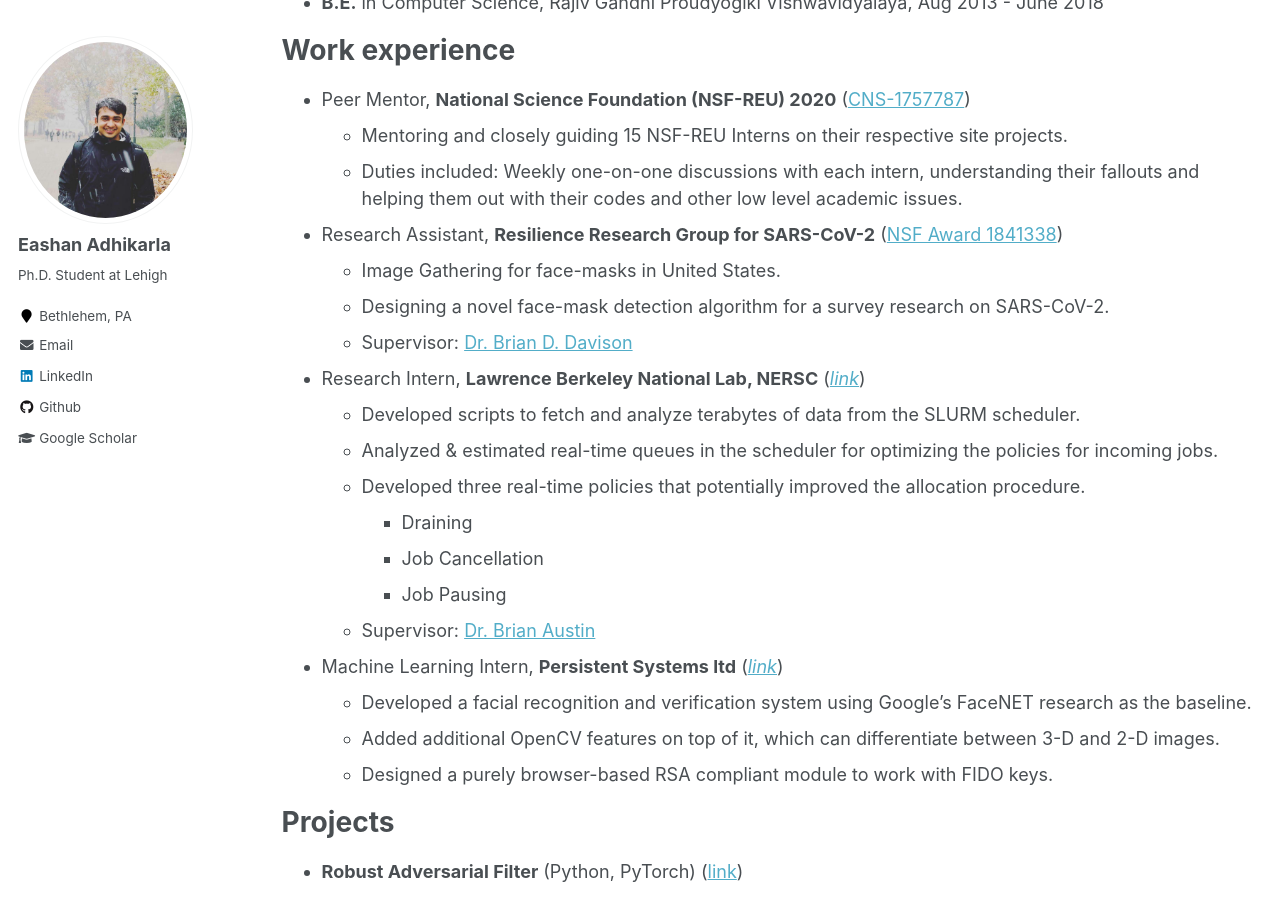
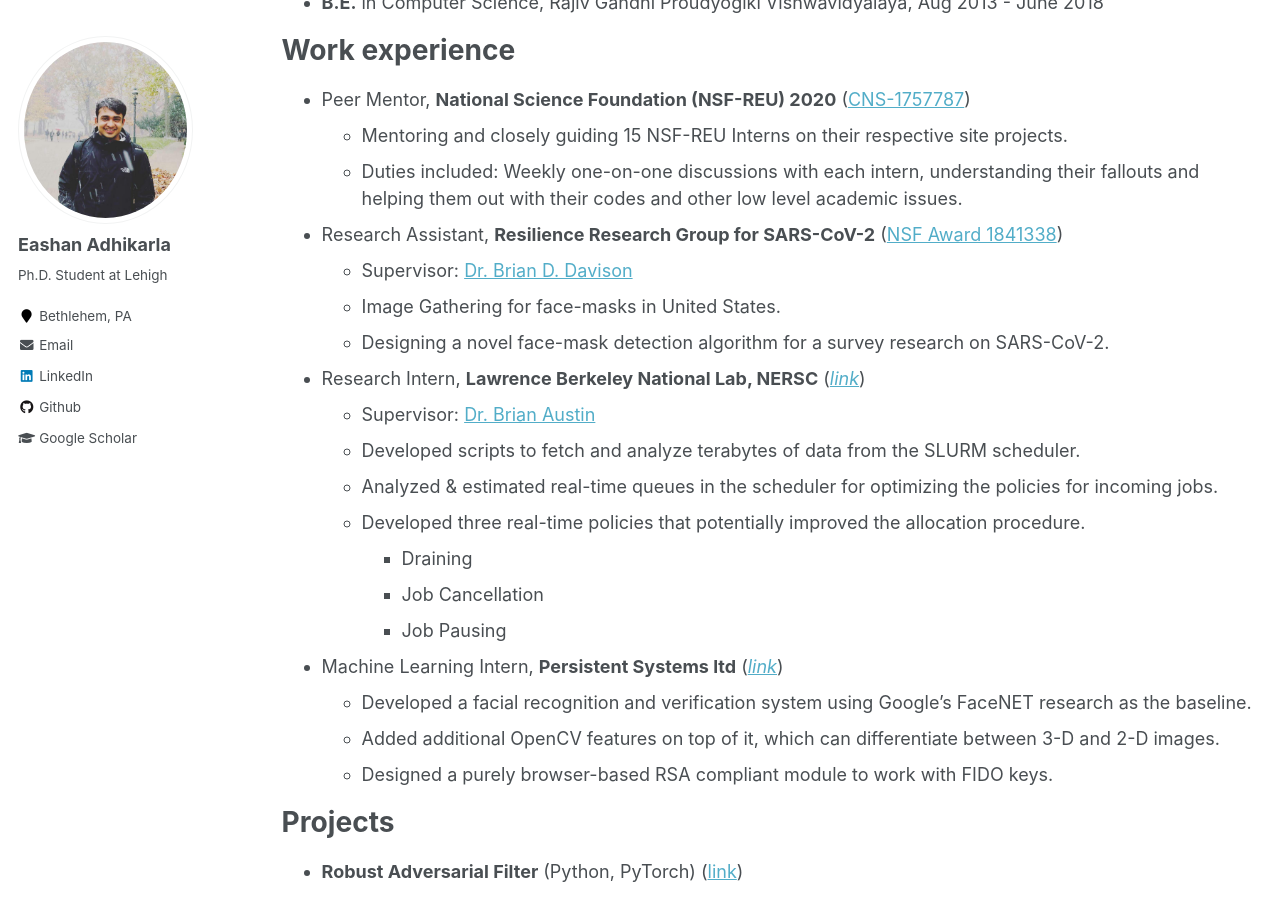
Before and after one commit to eashanadhikarla/eashanadhikarla.github.io, a Jekyll site: the page built from _pages/cv.md, in a window 1280 px wide and 900 px high, scrolled down 528 px. Built offline with Jekyll 4.4.1, drawn with Linux system fonts in a browser that asks for light colours.

Commit message:
resume update

```diff
--- a/_pages/cv.md
+++ b/_pages/cv.md
@@ -29,18 +29,18 @@
   * Duties included: Weekly one-on-one discussions with each intern, understanding their fallouts and helping them out with their codes and other low level academic issues.
 
 * Research Assistant, <b>Resilience Research Group for SARS-CoV-2</b> (<a href="https://converge.colorado.edu/resources/covid-19/working-groups/issues-impacts-recovery/cultural-perceptions-of-risk-behavioral-responses-and-community-resilience-in-covid-19">NSF Award 1841338</a>)
+  * Supervisor: <a href="http://www.cse.lehigh.edu/~brian/">Dr. Brian D. Davison</a>
   * Image Gathering for face-masks in United States.
   * Designing a novel face-mask detection algorithm for a survey research on SARS-CoV-2.
-  * Supervisor: <a href="http://www.cse.lehigh.edu/~brian/">Dr. Brian D. Davison</a>
 
 * Research Intern, <b>Lawrence Berkeley National Lab, NERSC</b> (<a href="https://cs.lbl.gov/news-media/news/2019/summer-student-researchers-wrap-up/"><i>link</i></a>) <!-- Embedded Link: https://cdn.cp.adobe.io/content/2/video/3d0f97fc-0135-492b-b4f0-6c0d269cc2d7/embed?api_key=MarvelCP1 -->
+  * Supervisor: <a href="https://www.nersc.gov/about/nersc-staff/advanced-technologies-group/brian-austin/">Dr. Brian Austin</a>
   * Developed scripts to fetch and analyze terabytes of data from the SLURM scheduler.
   * Analyzed & estimated real-time queues in the scheduler for optimizing the policies for incoming jobs.
   * Developed three real-time policies that potentially improved the allocation procedure.
     * Draining
     * Job Cancellation
     * Job Pausing
-  * Supervisor: <a href="https://www.nersc.gov/about/nersc-staff/advanced-technologies-group/brian-austin/">Dr. Brian Austin</a>
 
 * Machine Learning Intern, <b>Persistent Systems ltd</b> (<a href="https://github.com/eashanadhikarla/Facial-Recognition-with-DNN"><i>link</i></a>)
   * Developed a facial recognition and verification system using Google's FaceNET research as the baseline.
```
